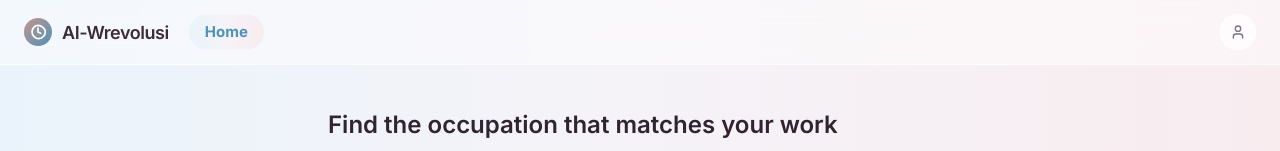
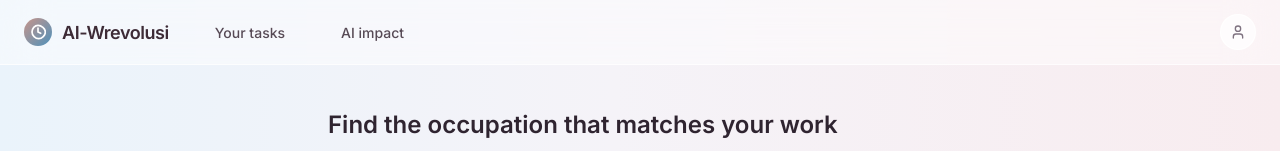
Before and after one commit to Kuan330/AI-Wrevolusi, a React (Vite) app in the folder frontend/: page /profile in a window 1280 px wide. Shown: the top 151 px of the page. Built offline with nearby package versions, Linux system fonts and the light colour scheme; no server answers.

Commit message:
Improve tasks page layout and add app header navigation.
Pin the tasks view to one screen with a scrollable list hint, and replace Home with Your tasks and AI impact links using stable hover pills.

```diff
--- a/frontend/src/components/layout/AppHeader.tsx
+++ b/frontend/src/components/layout/AppHeader.tsx
@@ -1,24 +1,33 @@
-import { Link } from "react-router-dom";
+import { NavLink } from "react-router-dom";
 import { User } from "lucide-react";
 
 import Logo from "@/components/common/Logo";
-import { PAGE_GRADIENT_CSS, Palette } from "@/pages/Dashboard/lib/palette";
 import { ROUTES } from "@/constants/routes";
+import { cn } from "@/lib/utils";
+
+const APP_NAV_ITEMS = [
+  { to: ROUTES.task, label: "Your tasks" },
+  { to: ROUTES.dashboard, label: "AI impact" },
+] as const;
 
 const AppHeader = () => {
   return (
-    <header className="sticky top-0 z-30 border-b border-white/70 bg-white/45 backdrop-blur-xl">
+    <header className="app-header sticky top-0 z-30 shrink-0 border-b border-white/70 bg-white/45 backdrop-blur-xl">
       <div className="mx-auto flex h-16 w-full max-w-[1440px] items-center justify-between gap-4 px-4 lg:px-6">
-        <div className="flex min-w-0 items-center gap-5">
+        <div className="flex min-w-0 items-center gap-8">
           <Logo showWordmark />
-          <nav aria-label="Primary">
-            <Link
-              to={ROUTES.home}
-              className="inline-flex h-9 items-center rounded-full px-4 text-[15px] font-bold"
-              style={{ background: PAGE_GRADIENT_CSS, color: Palette.Blue }}
-            >
-              Home
-            </Link>
+          <nav className="app-header-nav" aria-label="Primary">
+            {APP_NAV_ITEMS.map((item) => (
+              <NavLink
+                key={item.to}
+                to={item.to}
+                className={({ isActive }) =>
+                  cn("app-header-nav__link", isActive && "is-active")
+                }
+              >
+                {item.label}
+              </NavLink>
+            ))}
           </nav>
         </div>
 
--- a/frontend/src/components/layout/ProfileLayout.tsx
+++ b/frontend/src/components/layout/ProfileLayout.tsx
@@ -7,18 +7,25 @@ import "@/pages/WorkProfile/workProfile.css";
 const ProfileLayout = () => {
   const { pathname } = useLocation();
   const wide = pathname === ROUTES.dashboard;
+  const isTasksPage = pathname === ROUTES.task;
 
   return (
     <div
-      className="work-profile-page min-h-screen"
+      className={`work-profile-page ${
+        isTasksPage ? "flex h-screen flex-col overflow-hidden" : "min-h-screen"
+      }`}
       style={{
         background: "linear-gradient(90deg, #eaf3fb 0%, #f5f3f8 48%, #f8ecef 100%)",
       }}
     >
       <AppHeader />
       <main
-        className={`mx-auto px-4 lg:px-6 ${
-          wide ? "max-w-[1440px] py-4 lg:py-5" : "max-w-2xl py-6 lg:px-0 lg:py-10"
+        className={`mx-auto flex w-full min-h-0 flex-1 flex-col px-4 lg:px-6 ${
+          wide
+            ? "max-w-[1440px] py-4 lg:py-5"
+            : isTasksPage
+              ? "max-w-2xl py-4 lg:px-0 lg:py-5"
+              : "max-w-2xl py-6 lg:px-0 lg:py-10"
         }`}
       >
         <Outlet />
--- a/frontend/src/pages/WorkProfile/ProfileTasks.tsx
+++ b/frontend/src/pages/WorkProfile/ProfileTasks.tsx
@@ -77,8 +77,8 @@ const ProfileTasks = () => {
   };
 
   return (
-    <div className="space-y-5">
-      <header className="space-y-3 border-b border-white/70 pb-4">
+    <div className="flex min-h-0 flex-1 flex-col gap-4">
+      <header className="shrink-0 space-y-3 border-b border-white/70 pb-4">
         <div className="flex items-center justify-between gap-4">
           <h1 className="text-2xl font-semibold text-[#2f2430]">Your tasks</h1>
           <div className="flex shrink-0 items-center gap-2">
@@ -105,7 +105,7 @@ const ProfileTasks = () => {
         ) : null}
       </header>
 
-      <section className="profile-glass-card flex flex-col gap-5 p-5">
+      <section className="profile-glass-card flex min-h-0 flex-1 flex-col gap-4 overflow-hidden p-5">
         <ProfileTaskList
           tasks={profileTasks.tasks}
           loading={profileTasks.loading}
@@ -115,7 +115,7 @@ const ProfileTasks = () => {
           onDelete={profileTasks.removeTask}
           onBatchDelete={profileTasks.removeTasks}
         />
-        <div className="flex justify-end pt-1">
+        <div className="flex shrink-0 justify-end pt-1">
           <Button
             type="button"
             className="profile-gradient-btn h-10 shrink-0 whitespace-nowrap rounded-full px-5 font-normal"
--- a/frontend/src/pages/WorkProfile/components/ProfileTaskList.tsx
+++ b/frontend/src/pages/WorkProfile/components/ProfileTaskList.tsx
@@ -1,5 +1,5 @@
-import { Plus, Trash2 } from "lucide-react";
-import { useState } from "react";
+import { ChevronDown, Plus, Trash2 } from "lucide-react";
+import { useCallback, useEffect, useRef, useState } from "react";
 
 import { Button } from "@/components/ui/button";
 import BatchDeleteTaskDialog from "@/pages/WorkProfile/components/BatchDeleteTaskDialog";
@@ -38,6 +38,34 @@ const ProfileTaskList = ({
   const [batchMode, setBatchMode] = useState(false);
   const [selectedIds, setSelectedIds] = useState<Set<string>>(new Set());
   const [batchDeleteOpen, setBatchDeleteOpen] = useState(false);
+  const scrollRef = useRef<HTMLDivElement>(null);
+  const [scrollHint, setScrollHint] = useState({ canScroll: false, atBottom: true });
+
+  const updateScrollHint = useCallback(() => {
+    const element = scrollRef.current;
+    if (!element) return;
+    const canScroll = element.scrollHeight > element.clientHeight + 1;
+    const atBottom = element.scrollTop + element.clientHeight >= element.scrollHeight - 8;
+    setScrollHint({ canScroll, atBottom });
+  }, []);
+
+  useEffect(() => {
+    updateScrollHint();
+    const element = scrollRef.current;
+    if (!element) return undefined;
+
+    const observer = new ResizeObserver(updateScrollHint);
+    observer.observe(element);
+    return () => observer.disconnect();
+  }, [tasks.length, loading, error, batchMode, updateScrollHint]);
+
+  const showScrollHint = scrollHint.canScroll && !scrollHint.atBottom;
+
+  const scrollTowardBottom = () => {
+    const element = scrollRef.current;
+    if (!element) return;
+    element.scrollBy({ top: Math.max(120, element.clientHeight * 0.65), behavior: "smooth" });
+  };
 
   const exitBatchMode = () => {
     setBatchMode(false);
@@ -62,8 +90,8 @@ const ProfileTaskList = ({
   };
 
   return (
-    <div className="space-y-3">
-      <div className="flex flex-wrap items-center justify-end gap-2">
+    <div className="flex min-h-0 flex-1 flex-col gap-3">
+      <div className="flex shrink-0 flex-wrap items-center justify-end gap-2">
           {batchMode ? (
             <>
               <Button
@@ -102,15 +130,22 @@ const ProfileTaskList = ({
       </div>
 
       {batchMode ? (
-        <p className="text-sm text-[#7f7280]">Select the tasks you want to remove.</p>
+        <p className="shrink-0 text-sm text-[#7f7280]">Select the tasks you want to remove.</p>
       ) : null}
 
       {error ? (
-        <div className="rounded-xl border border-destructive/25 bg-destructive/10 p-4 text-sm text-destructive">
+        <div className="shrink-0 rounded-xl border border-destructive/25 bg-destructive/10 p-4 text-sm text-destructive">
           {error}
         </div>
       ) : null}
 
+      <div className="relative min-h-0 flex-1">
+        <div
+          ref={scrollRef}
+          className="profile-task-list-scroll h-full min-h-0 overflow-y-auto overscroll-contain"
+          onScroll={updateScrollHint}
+        >
+          <div className="space-y-3 pr-1 pb-10">
       {loading ? (
         <div className="space-y-3">
           {[0, 1, 2].map((item) => (
@@ -177,6 +212,20 @@ const ProfileTaskList = ({
           );
         })
       )}
+        </div>
+        </div>
+
+        {showScrollHint ? (
+          <button
+            type="button"
+            className="profile-task-scroll-hint"
+            aria-label="Scroll to see more tasks"
+            onClick={scrollTowardBottom}
+          >
+            <ChevronDown className="h-4 w-4" aria-hidden />
+          </button>
+        ) : null}
+      </div>
 
       <DeleteTaskDialog
         open={Boolean(deleteTarget)}
--- a/frontend/src/pages/WorkProfile/workProfile.css
+++ b/frontend/src/pages/WorkProfile/workProfile.css
@@ -1,3 +1,47 @@
+:root {
+  --wp-bg-start: #eaf3fb;
+  --wp-bg-mid: #f5f3f8;
+  --wp-bg-end: #f8ecef;
+  --wp-brown: #c99589;
+  --wp-brown-hover: #b98579;
+  --wp-blue: #4f91ba;
+  --wp-text-secondary: #574a55;
+}
+
+.app-header-nav {
+  display: flex;
+  align-items: center;
+  gap: 28px;
+}
+
+.app-header-nav__link {
+  display: inline-flex;
+  height: 36px;
+  align-items: center;
+  justify-content: center;
+  border-radius: 999px;
+  padding: 0 14px;
+  font-size: 14px;
+  font-weight: 500;
+  color: var(--wp-text-secondary);
+  text-decoration: none;
+  background: transparent;
+  box-shadow: none;
+  transition: color 0.2s ease, background 0.2s ease, box-shadow 0.2s ease;
+}
+
+.app-header-nav__link:hover,
+.app-header-nav__link.is-active {
+  background: linear-gradient(
+    90deg,
+    var(--wp-bg-start) 0%,
+    var(--wp-bg-mid) 48%,
+    var(--wp-bg-end) 100%
+  );
+  color: var(--wp-blue);
+  box-shadow: 0 4px 12px rgba(61, 43, 54, 0.06);
+}
+
 .work-profile-page {
   --wp-bg-start: #eaf3fb;
   --wp-bg-mid: #f5f3f8;
@@ -13,13 +57,47 @@
   --wp-shadow: 0 14px 34px rgba(61, 43, 54, 0.12);
 }
 
-:root {
-  --wp-bg-start: #eaf3fb;
-  --wp-bg-mid: #f5f3f8;
-  --wp-bg-end: #f8ecef;
-  --wp-brown: #c99589;
-  --wp-brown-hover: #b98579;
-  --wp-blue: #4f91ba;
+.work-profile-page .profile-task-list-scroll {
+  scrollbar-width: thin;
+  scrollbar-color: rgba(79, 145, 186, 0.35) transparent;
+}
+
+.work-profile-page .profile-task-list-scroll::-webkit-scrollbar {
+  width: 6px;
+}
+
+.work-profile-page .profile-task-list-scroll::-webkit-scrollbar-thumb {
+  border-radius: 999px;
+  background: rgba(79, 145, 186, 0.35);
+}
+
+.work-profile-page .profile-task-scroll-hint {
+  position: absolute;
+  inset-inline: 0;
+  bottom: 0;
+  z-index: 2;
+  display: flex;
+  justify-content: center;
+  padding: 18px 0 6px;
+  border: none;
+  background: linear-gradient(180deg, rgba(255, 255, 255, 0) 0%, rgba(255, 255, 255, 0.92) 58%);
+  color: var(--wp-blue);
+  cursor: pointer;
+}
+
+.work-profile-page .profile-task-scroll-hint svg {
+  animation: profile-task-scroll-bounce 1.6s ease-in-out infinite;
+}
+
+@keyframes profile-task-scroll-bounce {
+  0%,
+  100% {
+    transform: translateY(0);
+  }
+
+  50% {
+    transform: translateY(4px);
+  }
 }
 
 .work-profile-page .profile-glass-card {
```
